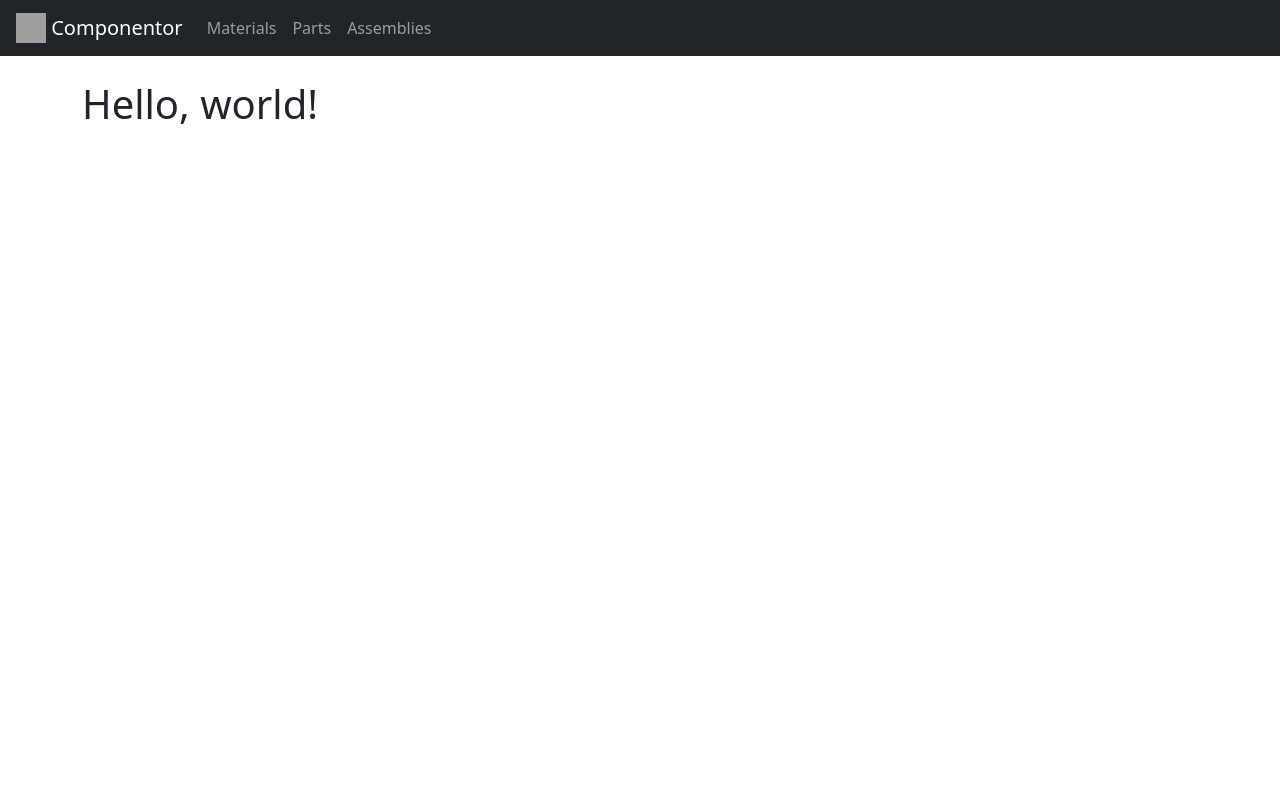
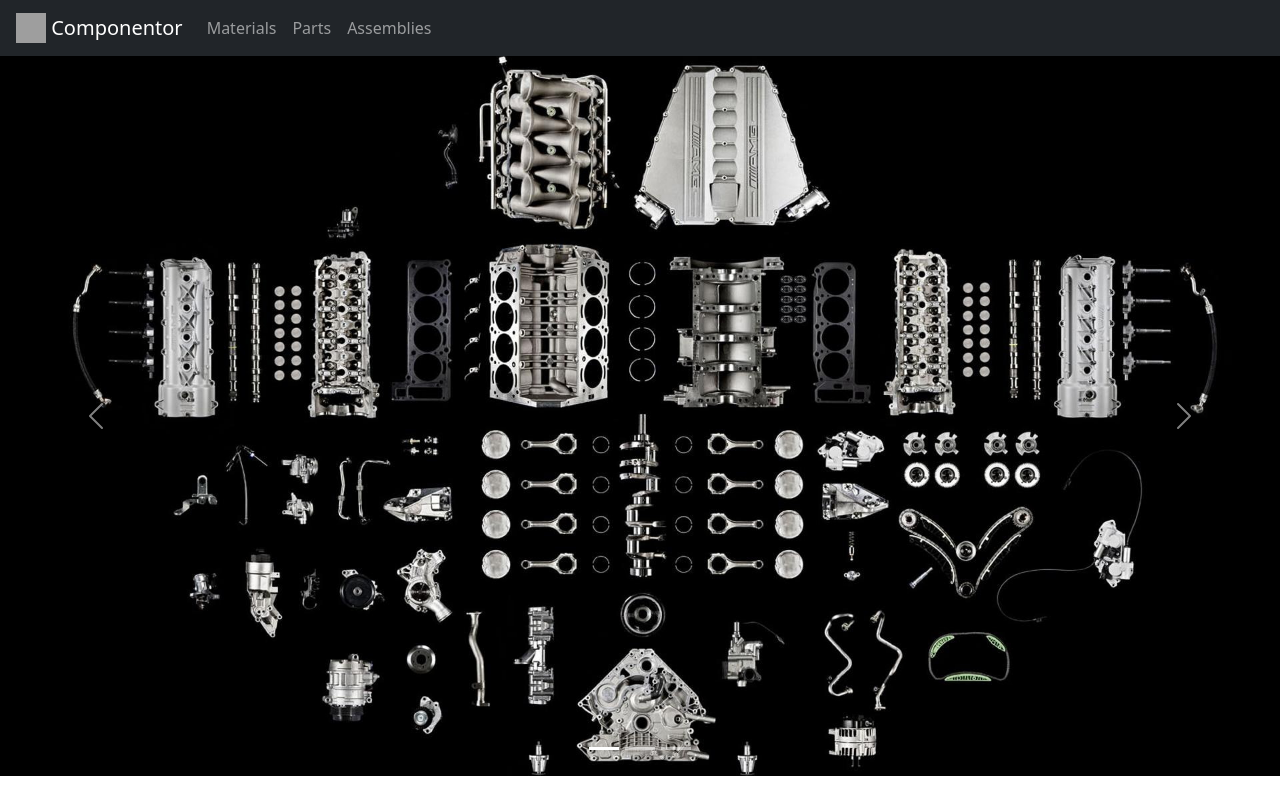
Before and after one commit to ratushnyivm/itcodegroup-internship, a Django app: page / in a window 1280 px wide. Run offline with Django 4.2, Linux system fonts and the light colour scheme; grey boxes are pictures that could not be loaded.

Commit message:
feat[lesson_8]: add slider to home page

```diff
--- a/lesson_8/componentor/settings.py
+++ b/lesson_8/componentor/settings.py
@@ -111,6 +111,9 @@ USE_TZ = True
 # https://docs.djangoproject.com/en/4.2/howto/static-files/
 
 STATIC_URL = 'static/'
+STATIC_DIR = os.path.join(BASE_DIR, 'static')
+STATICFILES_DIRS = [STATIC_DIR]
+# STATIC_ROOT = os.path.join(BASE_DIR, 'static')
 
 # Default primary key field type
 # https://docs.djangoproject.com/en/4.2/ref/settings/#default-auto-field
--- a/lesson_8/materials/templates/materials/material_list.html
+++ b/lesson_8/materials/templates/materials/material_list.html
@@ -5,6 +5,8 @@
 {% endblock %}
 
 {% block content %}
+  <div class="container mt-4">
+
     <h1 class="my-3">Materials</h1>
 
     <div class="container px-0 mb-4">
@@ -16,6 +18,7 @@
     <div class="card border border-1 border-secondary-subtle rounded-1.0">
       <div class="table-responsive">
         <table class="table table-hover rounded-1 overflow-hidden my-0">
+
           <thead class="table-secondary">
             <tr>
               <th>ID</th>
@@ -24,6 +27,7 @@
               <th>Date of change</th>
             </tr>
           </thead>
+
           <tbody>
             {% for material in materials %}
               <tr>
@@ -38,7 +42,9 @@
               </tr>
             {% endfor %}
           </tbody>
+
         </table>
       </div>
     </div>
+  </div>
 {% endblock %}
--- a/lesson_8/templates/base.html
+++ b/lesson_8/templates/base.html
@@ -9,15 +9,14 @@
     <link rel="stylesheet" href="https://cdn.jsdelivr.net/npm/bootstrap-icons@1.10.5/font/bootstrap-icons.css">
   </head>
   <body>
-
+    {% load static %}
     <header class="sticky-top">
       {% include 'components/navbar.html' %}
     </header>
 
-    <main class="container mt-4">
+    <main>
       {% block content %}{% endblock %}
     </main>
-
 
     <script src="https://cdn.jsdelivr.net/npm/bootstrap@5.3.0-alpha3/dist/js/bootstrap.bundle.min.js" integrity="sha384-ENjdO4Dr2bkBIFxQpeoTz1HIcje39Wm4jDKdf19U8gI4ddQ3GYNS7NTKfAdVQSZe" crossorigin="anonymous"></script>
   </body>
--- a/lesson_8/templates/index.html
+++ b/lesson_8/templates/index.html
@@ -1,7 +1,39 @@
 {% extends 'base.html' %}
+{% load static %}
 
 {% block title %}{{ title }}{% endblock %}
 
 {% block content %}
-  <h1>Hello, world!</h1>
+  <div class="container-fluid p-0">
+    <div id="carouselExampleIndicators" class="carousel slide" data-bs-ride="carousel">
+
+      <div class="carousel-indicators">
+        <button type="button" data-bs-target="#carouselExampleIndicators" data-bs-slide-to="0" class="active" aria-current="true" aria-label="Slide 1"></button>
+        <button type="button" data-bs-target="#carouselExampleIndicators" data-bs-slide-to="1" aria-label="Slide 2"></button>
+        <button type="button" data-bs-target="#carouselExampleIndicators" data-bs-slide-to="2" aria-label="Slide 3"></button>
+      </div>
+
+      <div class="carousel-inner">
+        <div class="carousel-item active" data-bs-interval="10000">
+          <img src="{% static 'images/home_1.jpg' %}" class="d-block w-100" alt="...">
+        </div>
+        <div class="carousel-item" data-bs-interval="10000">
+          <img src="{% static 'images/home_2.jpg' %}" class="d-block w-100" alt="...">
+        </div>
+        <div class="carousel-item" data-bs-interval="10000">
+          <img src="{% static 'images/home_3.jpg' %}" class="d-block w-100" alt="...">
+        </div>
+      </div>
+
+      <button class="carousel-control-prev" type="button" data-bs-target="#carouselExampleIndicators" data-bs-slide="prev">
+        <span class="carousel-control-prev-icon" aria-hidden="true"></span>
+        <span class="visually-hidden">Previous</span>
+      </button>
+      <button class="carousel-control-next" type="button" data-bs-target="#carouselExampleIndicators" data-bs-slide="next">
+        <span class="carousel-control-next-icon" aria-hidden="true"></span>
+        <span class="visually-hidden">Next</span>
+      </button>
+
+    </div>
+  </div>
 {% endblock %}
```
Also changed, not shown: lesson_8/materials/templates/materials/material_detail.html (+6 -1 lines), lesson_8/static/images/home_1.jpg (added), lesson_8/static/images/home_2.jpg (added), lesson_8/static/images/home_3.jpg (added). Lines whose indentation alone changed are shown as unchanged.
